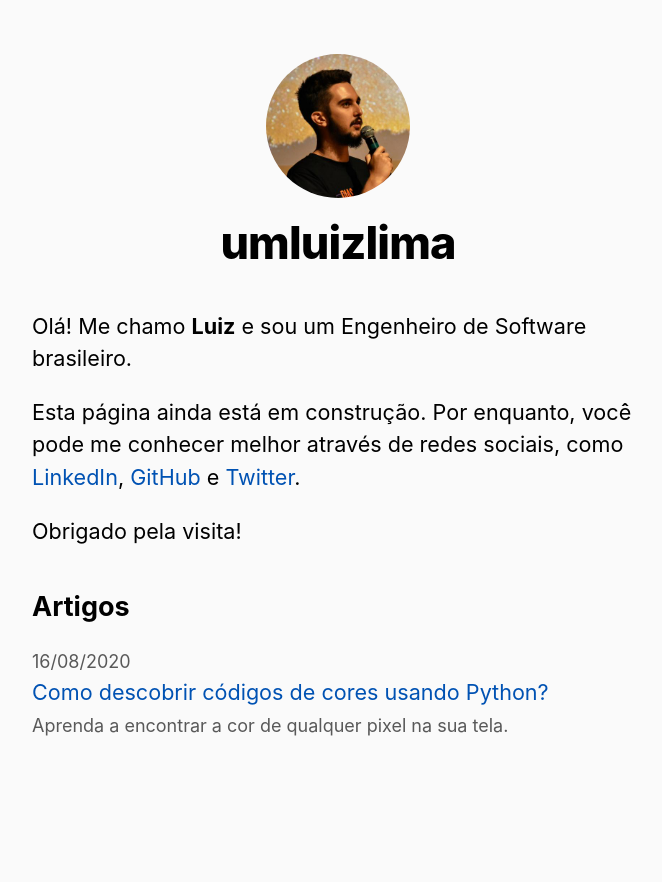
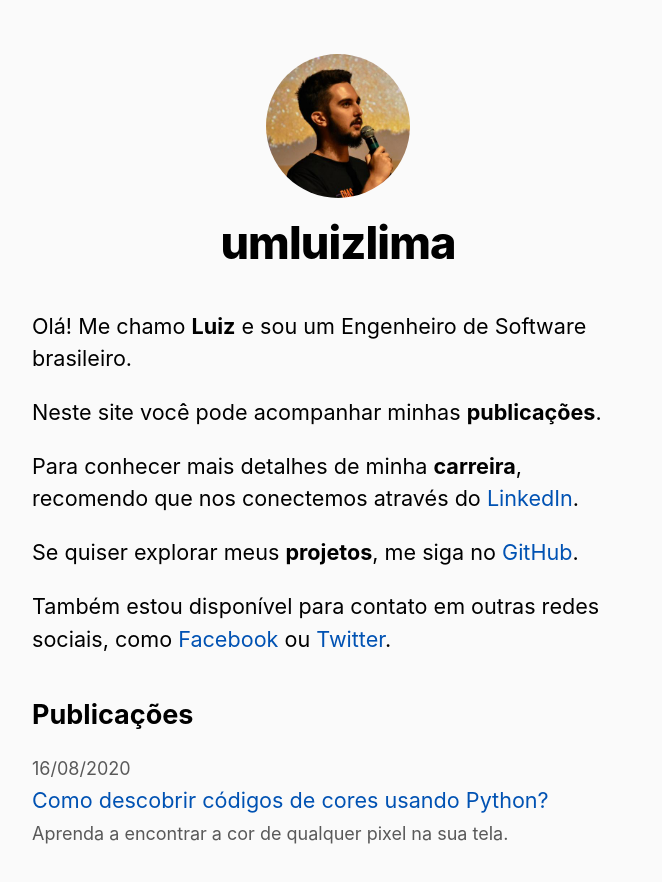
Before and after one commit to umluizlima/umluizlima.dev, a Next.js app: page / in a window 1280 px wide. Shown: the top 882 px of the page, without its empty margins (302-964 px from the left). Before the commit the page ends 849 px from the top, so only its background shows below. Built offline with nearby package versions, Linux system fonts and the light colour scheme.

Commit message:
Update index content (#9)
* Update text

* Fix issue

```diff
--- a/src/pages/index.js
+++ b/src/pages/index.js
@@ -17,16 +17,25 @@ export default function Home({ allPostsData }) {
           Olá! Me chamo <strong>Luiz</strong> e sou um Engenheiro de Software brasileiro.
         </p>
         <p>
-          Esta página ainda está em construção. Por enquanto, você pode me conhecer melhor através de redes sociais,
-          como <a target="_blank" rel="noopener noreferrer" href="https://www.linkedin.com/in/umluizlima">LinkedIn</a>,{' '}
-          <a target="_blank" rel="noopener noreferrer" href="https://github.com/umluizlima">GitHub</a>{' '}
-          e <a target="_blank" rel="noopener noreferrer" href="https://twitter.com/umluizlima">Twitter</a>.
+          Neste site você pode acompanhar minhas <strong>publicações</strong>.
         </p>
-        <p>Obrigado pela visita!</p>
+        <p>
+          Para conhecer mais detalhes de minha <strong>carreira</strong>, recomendo que nos conectemos através do{' '}
+          <a target="_blank" rel="noopener noreferrer" href="https://www.linkedin.com/in/umluizlima">LinkedIn</a>.
+        </p>
+        <p>
+          Se quiser explorar meus <strong>projetos</strong>, me siga no{' '}
+          <a target="_blank" rel="noopener noreferrer" href="https://github.com/umluizlima">GitHub</a>.
+        </p>
+        <p>
+          Também estou disponível para contato em outras redes sociais, como{' '}
+          <a target="_blank" rel="noopener noreferrer" href="https://facebook.com/umluizlima">Facebook</a>{' '}
+          ou <a target="_blank" rel="noopener noreferrer" href="https://twitter.com/umluizlima">Twitter</a>.
+        </p>
       </section>
       {allPostsData.length > 0 &&
         <section className={`${utilStyles.headingMd} ${utilStyles.padding1px}`}>
-          <h2 className={utilStyles.headingLg}>Artigos</h2>
+          <h2 className={utilStyles.headingLg}>Publicações</h2>
           <ul className={utilStyles.list}>
             {allPostsData.map(({ id, date, title, description }) => (
               <li className={utilStyles.listItem} key={id}>
```
